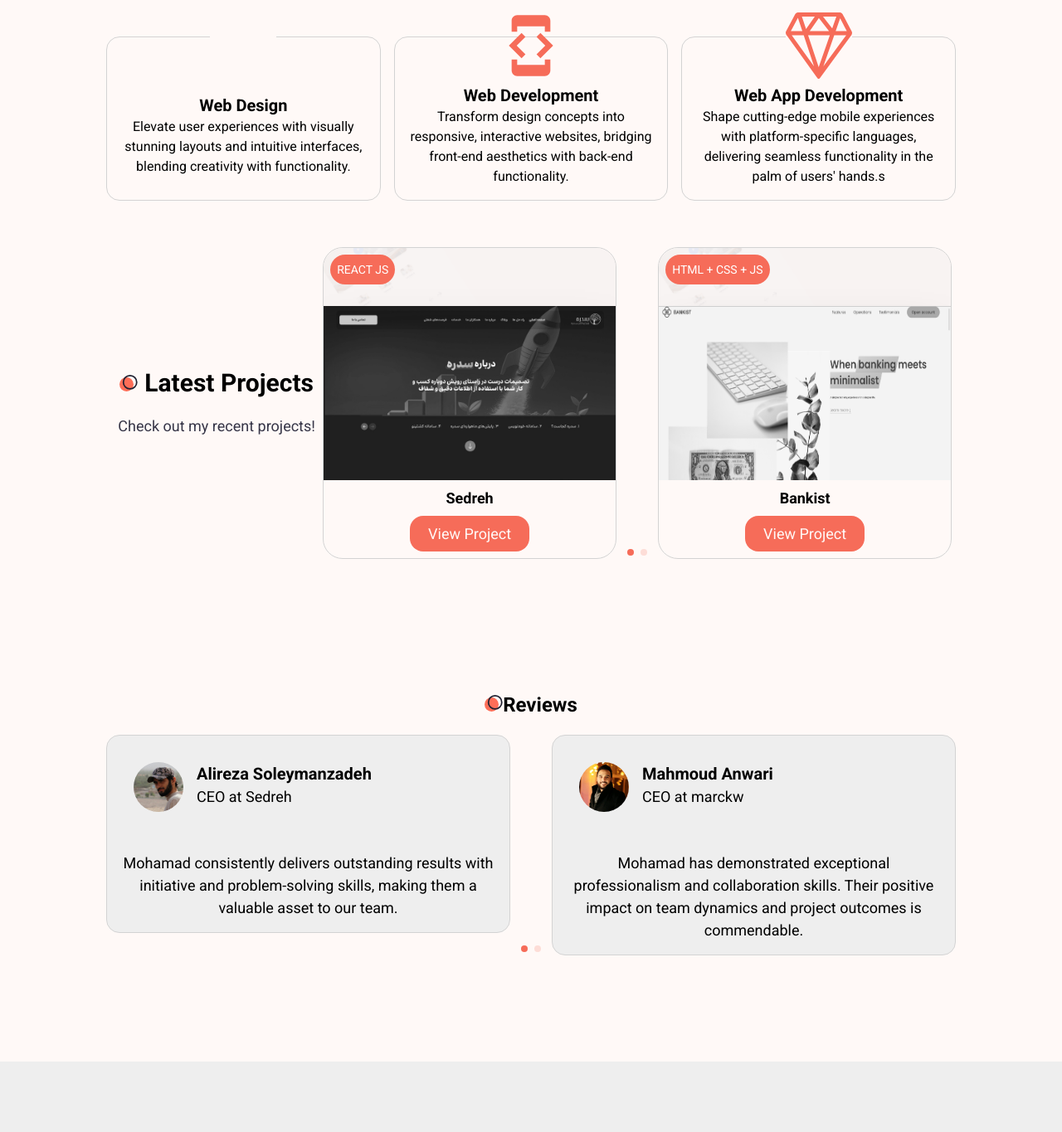
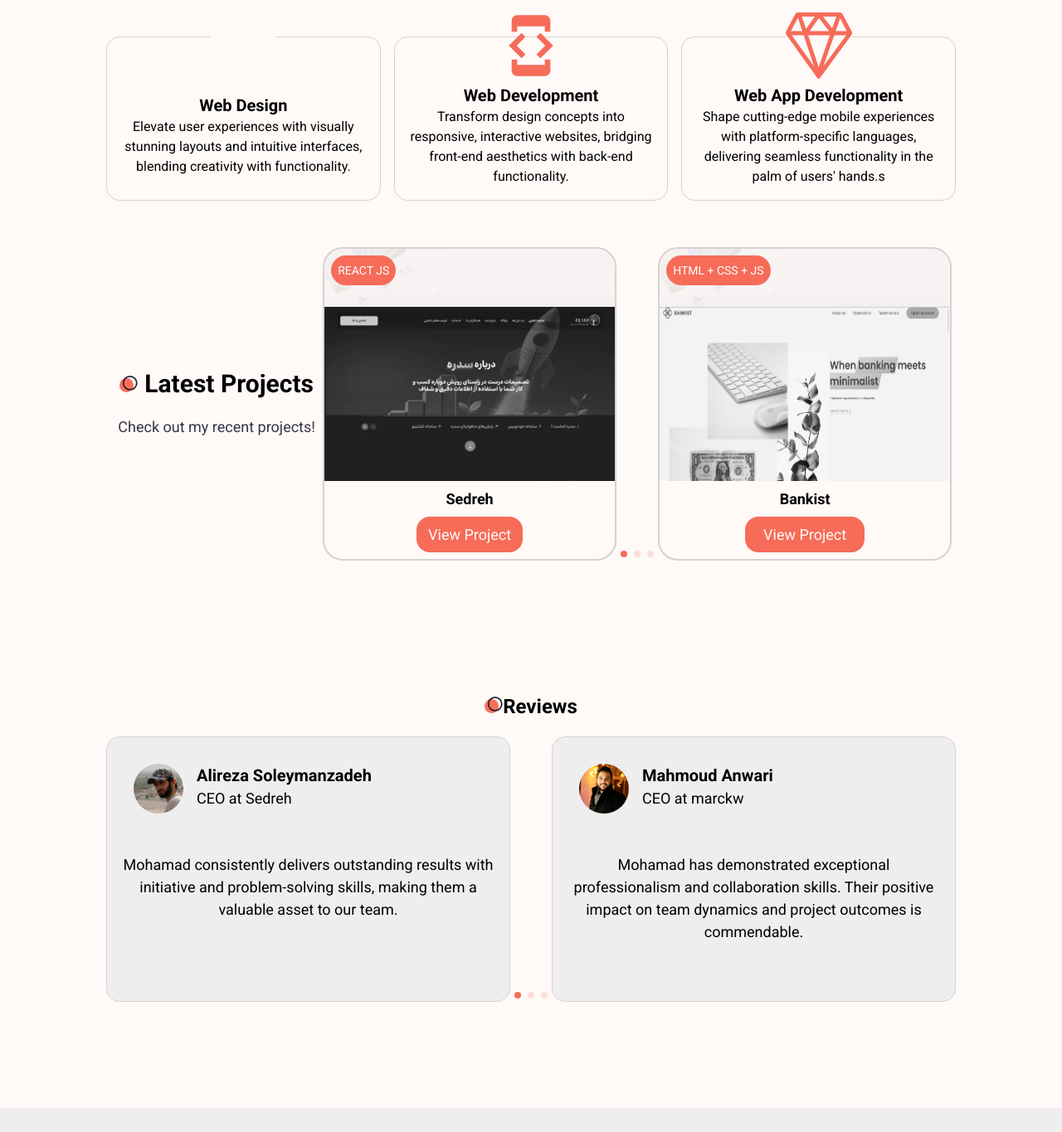
Before and after one commit to m-ganji/portfolio, a React (Vite) app: page / in a window 1280 px wide. Shown: the part 1482-2847 px from the top of the page at 83% size. Built offline with nearby package versions, Linux system fonts and the light colour scheme; some icons are missing.

Commit message:
border is ok projects

```diff
--- a/src/App.css
+++ b/src/App.css
@@ -317,6 +317,21 @@ html {
   }
 }
 
+@media (max-width: 999px) {
+  .swiper {
+    height: 450px;
+  }
+}
+
+.swiper-2 {
+  height: 320px;
+}
+
+.swiper-slide {
+  width: auto; /* Allow content to define width */
+  margin-right: 0; /* Remove margin */
+}
+
 @media only screen and (min-width: 998px) and (max-width: 1225px) {
   h2.text-3xl.font-bold.sm\:whitespace-nowrap {
     font-size: x-large;
--- a/src/components/Projects.jsx
+++ b/src/components/Projects.jsx
@@ -37,6 +37,7 @@ export default function Projects() {
       </div>
       <div className="w-full sm:w-[74%] grid">
         <Swiper
+          loop={true}
           spaceBetween={50}
           slidesPerView={1}
           pagination={{
@@ -53,11 +54,11 @@ export default function Projects() {
           modules={[Pagination]}
           className="swiper-1"
         >
-          <SwiperSlide className="dark:bg-black bg-lightBg border border-gray rounded-3xl mb-56">
+          <SwiperSlide className="dark:bg-black bg-lightBg border-2 border-gray rounded-3xl dark:border-gray">
             <div
               className="relative justify-center bg-creamy rounded-tl-3xl rounded-tr-3xl
              dark:bg-darkWork bg-work_project_bg_light
-             xl:bg-[110%] xl:bg-no-repeat overflow-hidden h-3/4 w-full flex items-start border-creamy rounded-"
+             xl:bg-[110%] xl:bg-no-repeat overflow-hidden h-3/4 flex items-start border-creamy "
             >
               <span className="text-white bg-mainOrange p-2 rounded-full absolute left-0 ml-2 mt-2 text-sm">
                 REACT JS
@@ -68,20 +69,20 @@ export default function Projects() {
                 alt="first website"
               />
             </div>
-            <div className="flex justify-center items-center flex-col ">
+            <div className="flex justify-center items-center flex-col">
               <p className="font-bold m-2">Sedreh</p>
               <Link to="https://sedrehai.ir/">
-                <button className="bg-mainOrange text-lightBg w-36 p-2 rounded-2xl mb-16 flex items-center justify-center whitespace-nowrap">
+                <button className="bg-mainOrange text-lightBg w-32 p-2 rounded-2xl flex items-center justify-center whitespace-nowrap">
                   {t("main.fourthPart.button")}
                 </button>
               </Link>
             </div>
           </SwiperSlide>
-          <SwiperSlide className="dark:bg-black bg-lightBg border border-gray rounded-3xl mb-56">
+          <SwiperSlide className="dark:bg-black bg-lightBg border-2 border-gray rounded-3xl mb-56">
             <div
               className="relative justify-center bg-creamy rounded-tl-3xl rounded-tr-3xl
              dark:bg-darkWork bg-work_project_bg_light
-             xl:bg-[110%] xl:bg-no-repeat overflow-hidden h-3/4 w-full flex items-start border-creamy rounded-"
+             xl:bg-[110%] xl:bg-no-repeat overflow-hidden h-3/4 w-full flex items-start border-creamy"
             >
               <span className="text-white bg-mainOrange p-2 rounded-full absolute left-0 ml-2 mt-2 text-sm">
                 HTML + CSS + JS
@@ -101,11 +102,11 @@ export default function Projects() {
               </Link>
             </div>
           </SwiperSlide>
-          <SwiperSlide className="dark:bg-black bg-lightBg border border-gray rounded-3xl mb-56">
+          <SwiperSlide className="dark:bg-black bg-lightBg border-2 border-gray rounded-3xl mb-56">
             <div
               className="relative justify-center bg-creamy rounded-tl-3xl rounded-tr-3xl
              dark:bg-darkWork bg-work_project_bg_light
-             xl:bg-[110%] xl:bg-no-repeat overflow-hidden h-3/4 w-full flex items-start border-creamy rounded-"
+             xl:bg-[110%] xl:bg-no-repeat overflow-hidden h-3/4 w-full flex items-start border-creamy"
             >
               <span className="text-white bg-mainOrange p-2 rounded-full absolute left-0 ml-2 mt-2 text-sm">
                 HTML + CSS + JS
--- a/src/components/Review.jsx
+++ b/src/components/Review.jsx
@@ -25,6 +25,7 @@ export default function Review() {
         <p className="text-2xl font-bold">{t("main.sixPart.header")}</p>
       </div>
       <Swiper
+        loop={true}
         spaceBetween={50}
         slidesPerView={1}
         pagination={{
@@ -36,7 +37,7 @@ export default function Review() {
           },
         }}
         modules={[Pagination]}
-        className="swiper-1"
+        className="swiper-2"
       >
         <SwiperSlide className="bg-darkGray dark:bg-darkGrayMode border border-gray rounded-2xl">
           <div className="flex p-8">
--- a/src/translation/en/global.json
+++ b/src/translation/en/global.json
@@ -69,7 +69,7 @@
       "secondText": "Mohamad has demonstrated exceptional professionalism and collaboration skills. Their positive impact on team dynamics and project outcomes is commendable.",
       "thirdName": "Arash Javaheri",
       "thirdJob": "CEO at Eynak Publications",
-      "thirdText": "I'm pleased that we worked with Mohamad; he consistently delivers projects on time, meeting expectations. His dedication and contributions have been valuable to our collaboration."
+      "thirdText": "Mohamad consistently delivers projects on time, meeting expectations. His dedication and contributions are valuable to our collaboration."
     },
     "footer": {
       "title": "Prepared to turn your ideas into reality? I'm here to help",
```
